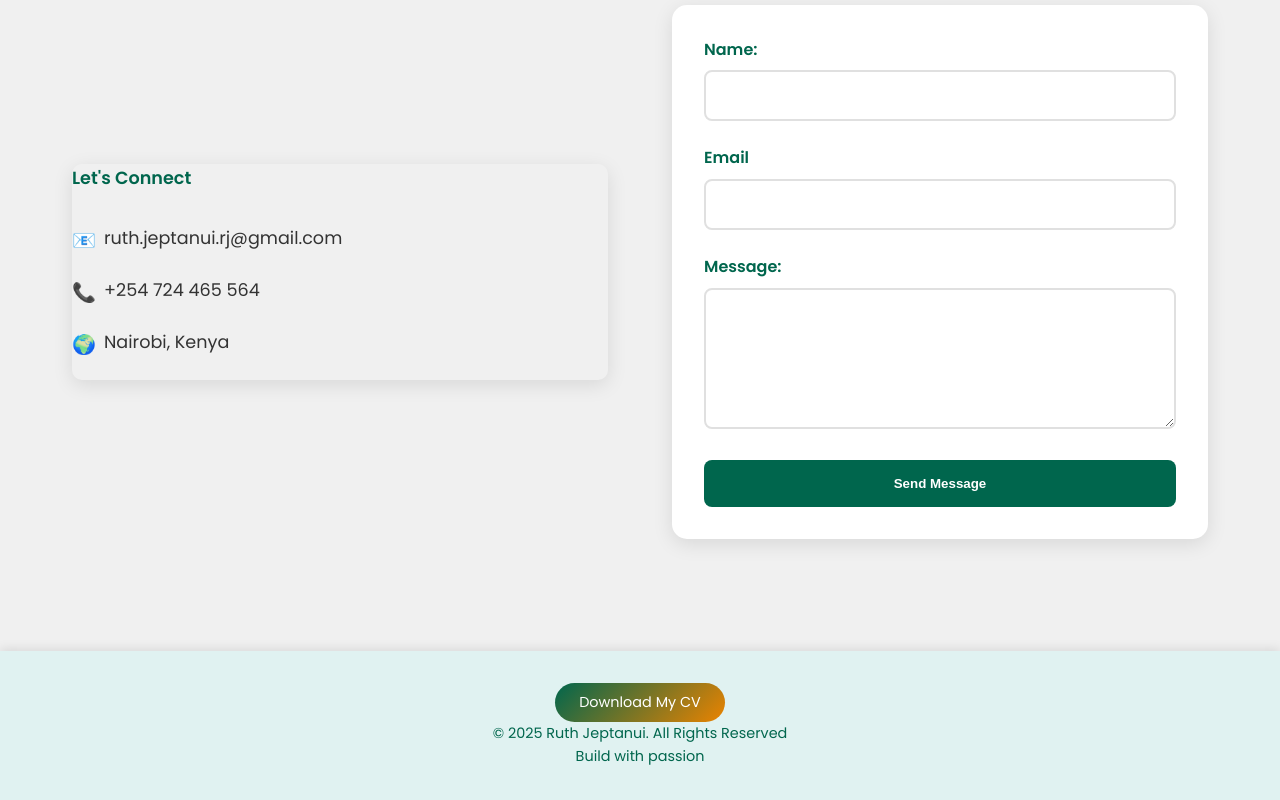
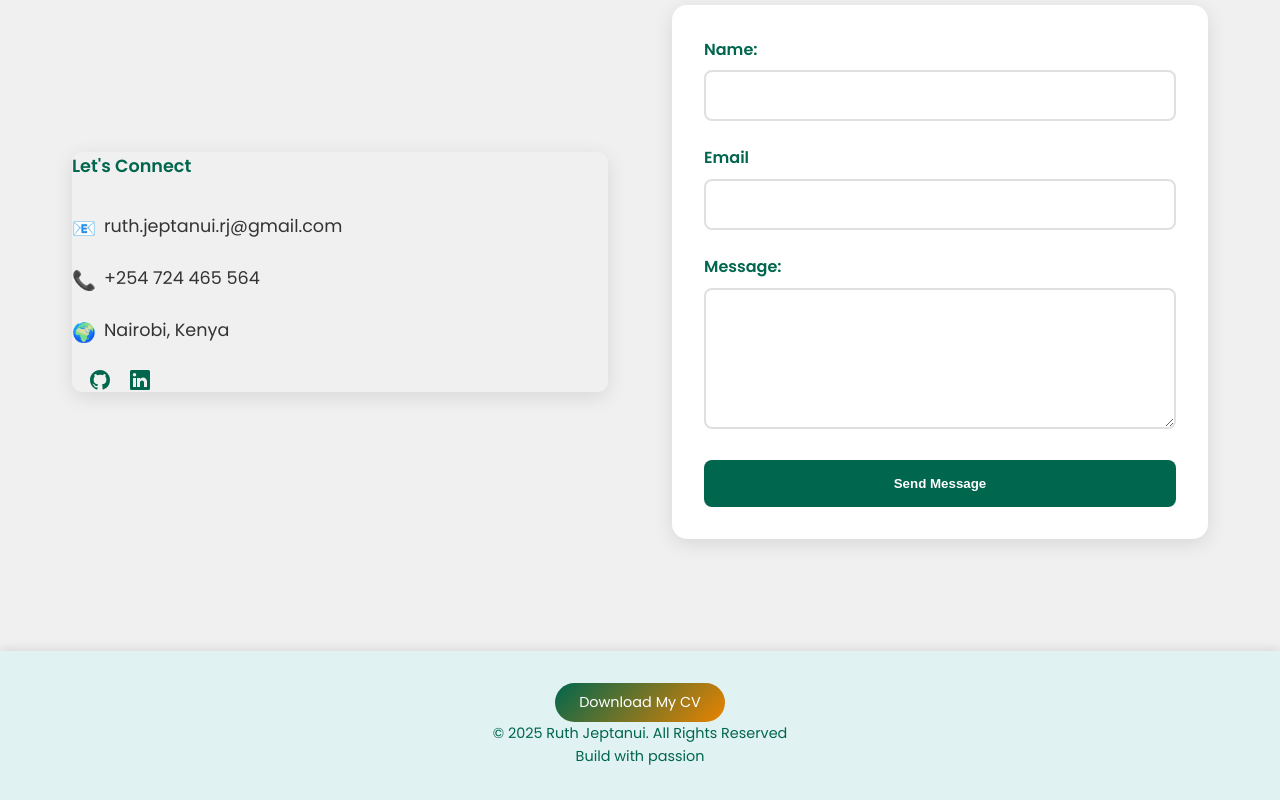
Before and after one commit to RuthJeptanui/portfolio, a plain HTML site: page index.html in a window 1280 px wide. Shown: the part 5098-5898 px from the top of the page. Drawn offline with Linux system fonts and the light colour scheme.

Commit message:
Finished implementation of social link

```diff
--- a/index.html
+++ b/index.html
@@ -32,7 +32,7 @@
             <div class="hero-content">
                 <h1>Ruth Jeptanui</h1>
                 <p>Frontend Developer & UI/UX Designer</p>
-                <a href="#projects" class="cta-btn">View My Work</a>
+                <a href="https://github.com/RuthJeptanui" class="cta-btn">View My Work</a>
             </div>
         </section>
 
@@ -159,7 +159,7 @@
                     <div class="project-info">
                         <h4>Portfolio Website</h4>
                         <p>A personal portfolio website showcasing my skills and projects.</p>
-                        <a href="#" class="project-link">View Project</a>
+                        <a href="https://github.com/RuthJeptanui" class="project-link">View Project</a>
                     </div>
                 </div>
 
@@ -170,7 +170,7 @@
                     <div class="project-info">
                         <h4>Global Careers Africa</h4>
                         <p>A platform where employeers can find candidates from across the world to work remotely</p>
-                        <a href="#" class="project-link">View Project</a>
+                        <a href="https://github.com/RuthJeptanui" class="project-link">View Project</a>
                     </div>
                 </div>
 
@@ -181,7 +181,7 @@
                     <div class="project-info">
                         <h4>UshuruSmart</h4>
                         <p>Website that streamlines ETR generation aimed at replacing ETR hardware</p>
-                        <a href="#" class="project-link">View Project</a>
+                        <a href="https://github.com/RuthJeptanui" class="project-link">View Project</a>
                     </div>
                 </div>
             </div>
@@ -243,7 +243,22 @@
                     <div class="contact-item">ruth.jeptanui.rj@gmail.com</div>
                     <div class="contact-item">+254 724 465 564</div>
                     <div class="contact-item">Nairobi, Kenya</div>
-                </div>
+
+                    <div class="social-links">
+                        <p></p>
+                     <a href="https://github.com/RuthJeptanui" aria-label="GitHub" target="_blank" rel="noopener">
+                        <svg class="icon" viewBox="0 0 24 24" fill="currentColor">
+                            <path d="M12 2C6.48 2 2 6.48 2 12c0 4.42 2.87 8.17 6.84 9.49.5.09.66-.22.66-.49v-1.73c-2.79.61-3.38-1.34-3.38-1.34-.46-1.16-1.12-1.47-1.12-1.47-.91-.62.07-.61.07-.61 1.01.07 1.54 1.04 1.54 1.04.89 1.52 2.34 1.08 2.91.83.09-.65.35-1.08.64-1.33-2.22-.25-4.55-1.11-4.55-4.94 0-1.09.39-1.98 1.03-2.68-.1-.25-.45-1.27.1-2.65 0 0 .84-.27 2.75 1.02A9.58 9.58 0 0112 6.8c.85.004 1.71.11 2.52.33 1.91-1.29 2.75-1.02 2.75-1.02.55 1.38.2 2.4.1 2.65.64.7 1.03 1.59 1.03 2.68 0 3.84-2.34 4.69-4.57 4.94.36.31.68.92.68 1.85v2.74c0 .27.16.58.67.49A10.01 10.01 0 0022 12c0-5.52-4.48-10-10-10z"/>
+                        </svg>
+                       </a>
+                    <a href="https://linkedin.com/in/ruth-jeptanui/" aria-label="LinkedIn" target="_blank" rel="noopener">
+                        <svg class="icon" viewBox="0 0 24 24" fill="currentColor">
+                            <path d="M20.5 2h-17A1.5 1.5 0 002 3.5v17A1.5 1.5 0 003.5 22h17a1.5 1.5 0 001.5-1.5v-17A1.5 1.5 0 0020.5 2zM8 19H5v-9h3zM6.5 8.5A1.75 1.75 0 118.25 6.75 1.75 1.75 0 016.5 8.5zM19 19h-3v-4.5c0-1.1-.9-2-2-2s-2 .9-2 2V19h-3v-9h3v1.15c.6-.9 1.7-1.65 3-1.65 2.2 0 4 1.8 4 4z"/>
+                        </svg>
+                    </a>
+                    </div>
+
+                 </div>
 
 
 
@@ -270,7 +285,7 @@
 
         <!-- footer section -->
         <footer>
-            <a href="#" class="download-cv" > Download My CV</a>
+            <a href="https://github.com/RuthJeptanui" class="download-cv" > Download My CV</a>
             <p>&copy; 2025 Ruth Jeptanui. All Rights Reserved</p>
             <p>Build with passion</p>
         </footer>
--- a/style.css
+++ b/style.css
@@ -681,14 +681,32 @@ section{
   display: flex;
   gap: 1rem;
   margin-top: 1.5rem;
+  align-items: center;
 }
+
 .social-links a {
   color: var(--castle-green);
   transition: transform 0.3s ease;
+  display: inline-flex;
+  align-items: center;
+  justify-content: center;
 }
+
 .social-links a:hover {
   transform: translateY(-3px);
 }
+
+.icon {
+    width: 24px;
+    height: 24px;
+    fill: currentColor;
+}
+
+.social-links .icon {
+  width: 24px;
+  height: 24px;
+}
+
 
 .form-group{
     margin-bottom: 1.5rem;
```
